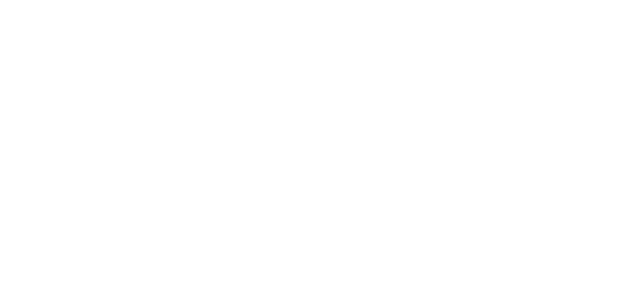
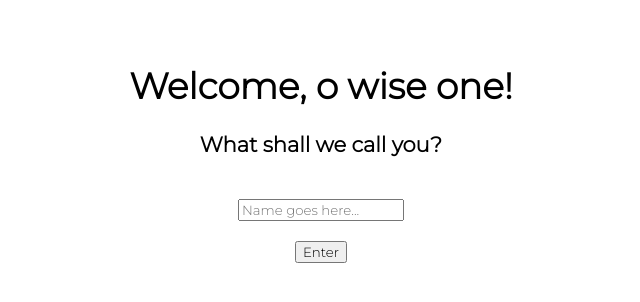
Before and after one commit to eniolajohnson/quizlee, a website: page index.html in a window 1280 px wide. Shown: the whole page, without its empty margins (319-959 px from the left). Drawn offline with Linux system fonts and the light colour scheme.

Commit message:
Added the create-profile page for the user

```diff
--- a/css/styles.css
+++ b/css/styles.css
@@ -0,0 +1,16 @@
+body{
+  font-family: "Montserrat", sans-serif;
+  font-size: large;
+}
+
+.container{
+  width: 80%;
+  margin: auto;
+  margin-top: 5%;
+  text-align: center;
+}
+
+input {
+  margin-top: 2%;
+  font-family: "Montserrat", sans-serif;
+}
--- a/index.html
+++ b/index.html
@@ -7,11 +7,24 @@
   <link rel="stylesheet" href="css/reset.css">
   <link rel="stylesheet" href="css/layout.css">
   <link rel="stylesheet" href="css/styles.css">
+  <link rel="preconnect" href="https://fonts.gstatic.com">
+  <link href="https://fonts.googleapis.com/css2?family=Montserrat:wght@300&display=swap" rel="stylesheet">
 </head>
 <body>
   <header>
   </header>
   <main>
+    <div class="container">
+      <h1>Welcome, o wise one!</h1>
+      <h3>What shall we call you?</h3>
+      <div>
+        <input type="text" placeholder="Name goes here...">
+      </div>
+      <div>
+        <input type="button" value="Enter">
+      </div>
+    </div>
+
   </main>
   <script src="js/data.js"></script>
   <script src="js/main.js"></script>
```
